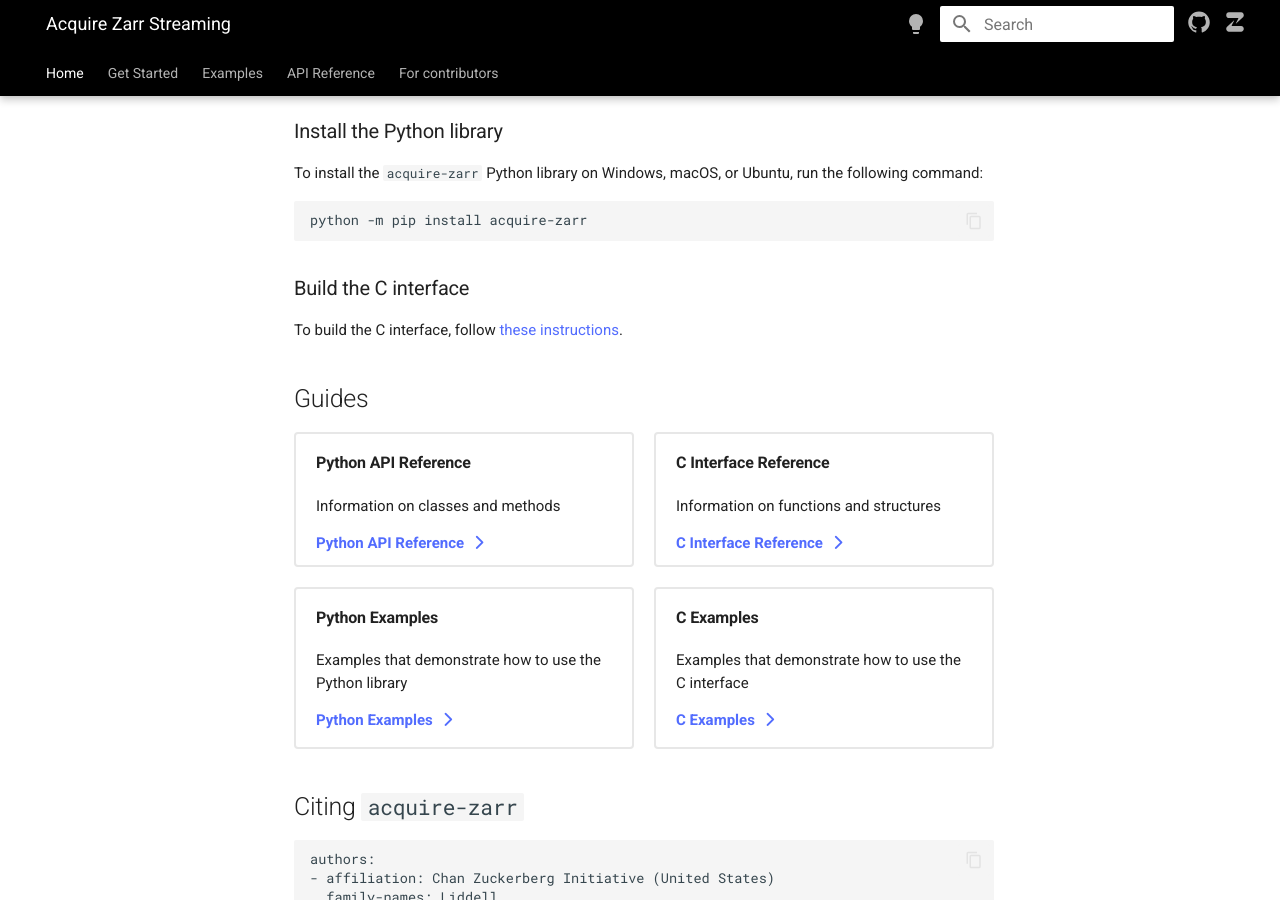
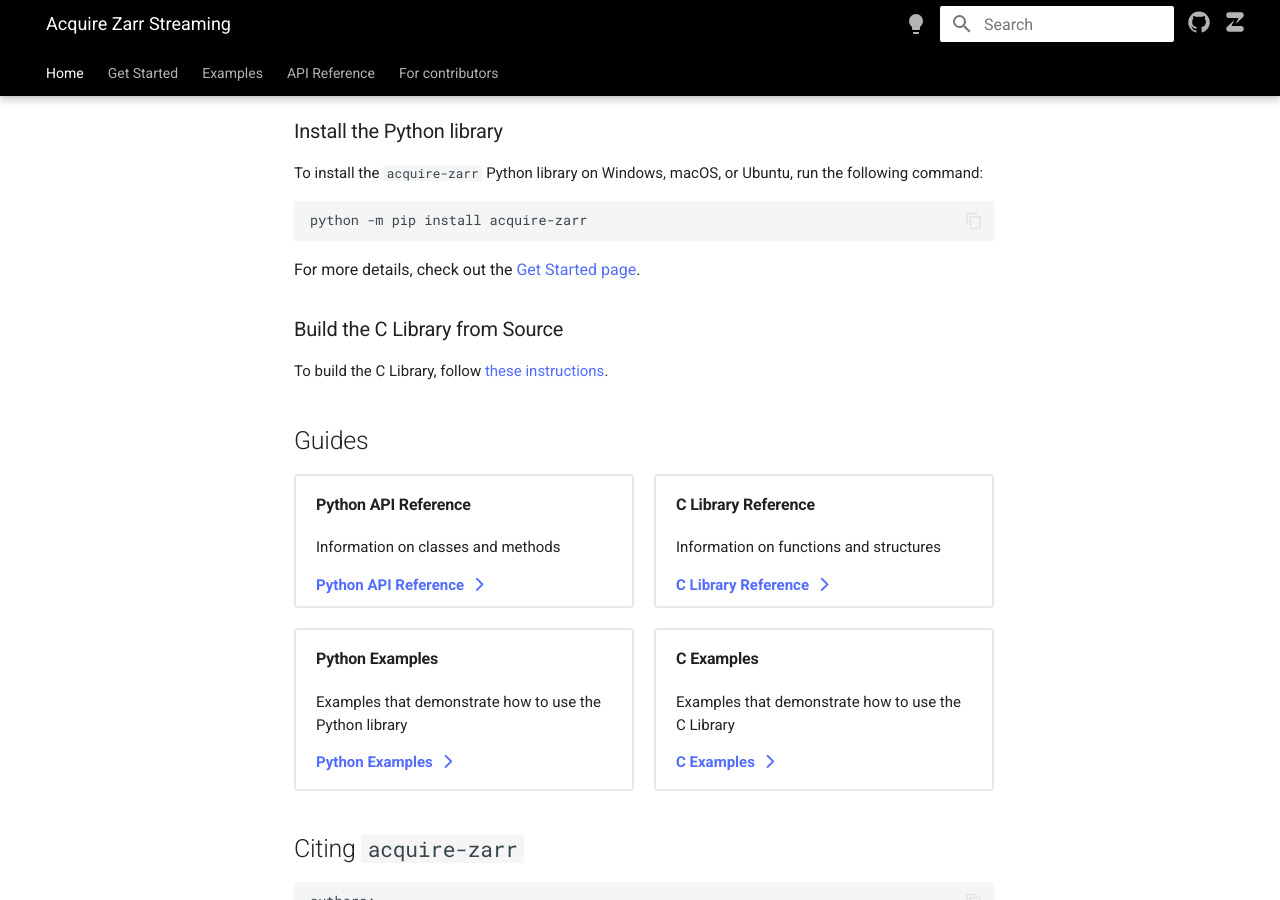
Before and after one commit to melissawm/acquire-docs, an MkDocs documentation site: the page built from docs/index.md, in a window 1280 px wide and 900 px high, scrolled down 556 px. Built offline with MkDocs 1.6.1 and Material for MkDocs 9.7.7, drawn with Linux system fonts in a browser that asks for light colours; nearby versions of some CDN libraries; comment, search, counter and statistics services are not loaded.

Commit message:
Update index.md

````diff
--- a/docs/index.md
+++ b/docs/index.md
@@ -10,7 +10,7 @@ hide:
 Cloud-native file streaming solutions (e.g. file writers) are essential for building efficient image data acquisition
 workflows, especially when acquiring more data than fits into memory or a single external hard drive.
 [Zarr](https://zarr-specs.readthedocs.io/en/latest/specs.html) is a cloud-native data format that supports imaging data
-and has strong early adoption within the imaging community. The [Acquire project](#about-the-acquire-project) developed
+and has strong early adoption within the imaging community. The [Acquire project](https://github.com/acquire-project) developed
 this standalone Zarr streaming library with bindings in both python and C. This library easily integrates into custom
 acquisition workflows since it does not rely on runtime or hardware support.
 
@@ -23,10 +23,11 @@ To install the `acquire-zarr` Python library on Windows, macOS, or Ubuntu, run t
 ```bash
 python -m pip install acquire-zarr
 ```
+For more details, check out the [Get Started page](get_started.md).
 
-### Build the C interface
+### Build the C Library from Source
 
-To build the C interface, follow [these instructions](https://github.com/acquire-project/acquire-zarr/blob/main/README.md).
+To build the C Library, follow [these instructions](https://github.com/acquire-project/acquire-zarr/blob/main/README.md).
 
 ## Guides
 
@@ -37,9 +38,9 @@ To build the C interface, follow [these instructions](https://github.com/acquire
         <a href="api_reference/zarr_api" class="button">Python API Reference</a>
     </div>
     <div class="card">
-        <h4>C Interface Reference</h4>
+        <h4>C Library Reference</h4>
         <p>Information on functions and structures</p>
-        <a href="api_reference/c_api" class="button">C Interface Reference</a>
+        <a href="api_reference/c_api" class="button">C Library Reference</a>
     </div>
     <div class="card">
         <h4>Python Examples</h4>
@@ -48,7 +49,7 @@ To build the C interface, follow [these instructions](https://github.com/acquire
     </div>
     <div class="card">
         <h4>C Examples</h4>
-        <p>Examples that demonstrate how to use the C interface</p>
+        <p>Examples that demonstrate how to use the C Library</p>
         <a href="examples/c_examples" class="button">C Examples</a>
     </div>
 </div>
````
